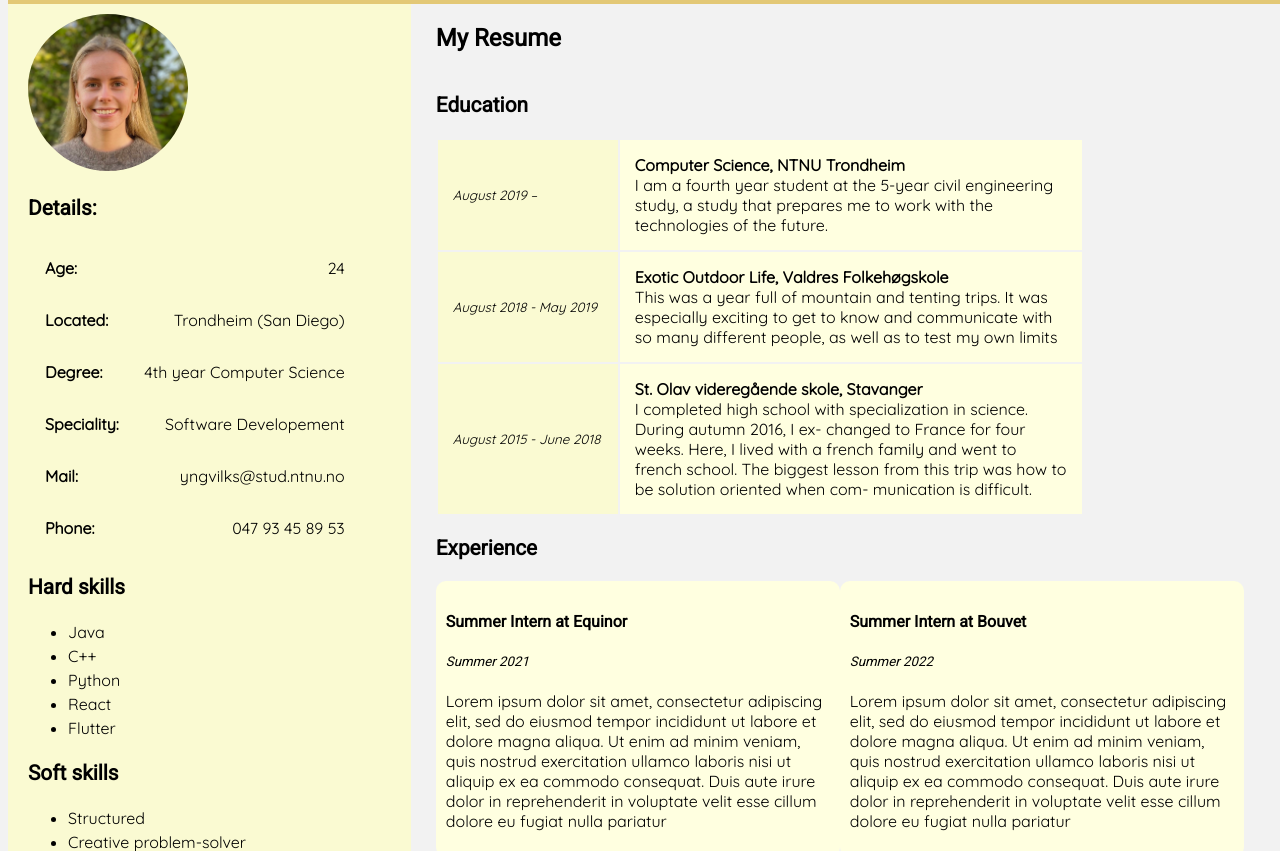
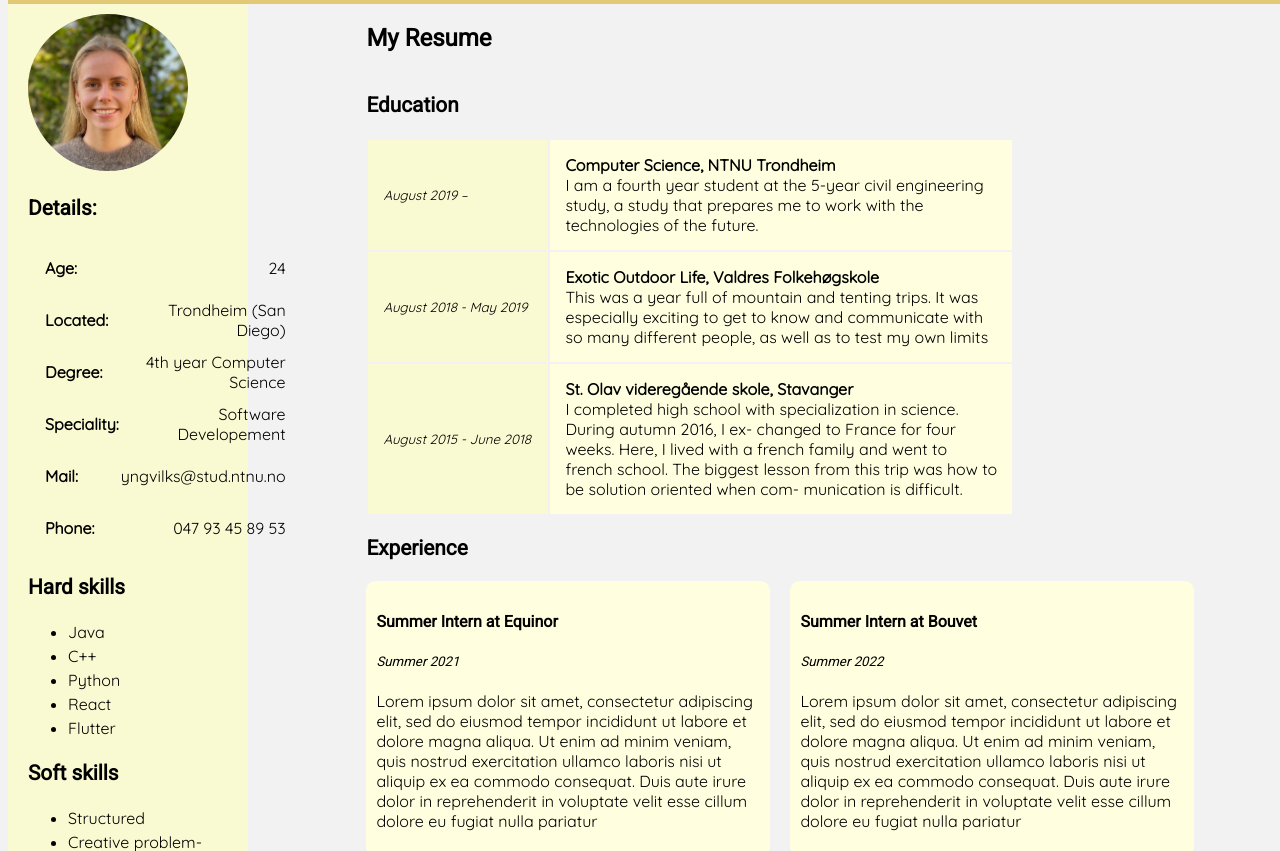
Before and after one commit to yngvilsk/cse134-hw4, a plain HTML site: page my-resume.html in a window 1280 px wide. Shown: the part 95-946 px from the top of the page. Drawn offline with Linux system fonts and the light colour scheme.

```diff
--- a/style.css
+++ b/style.css
@@ -199,6 +199,7 @@ h5 {
     flex-direction: column;
     padding-left: 20px;
     padding-right: 20px;
+    max-width: 200px;
 }
 
 #resume-details {
@@ -241,7 +242,7 @@ li {
     flex-direction: row;
     align-items: center;
     justify-content: flex-start;
-    row-gap: 20px;
+    gap: 20px;
     flex-flow: row wrap;
 }
 
@@ -322,7 +323,7 @@ summary {
     flex-direction: row;
     flex-flow: flex wrap;
     justify-content: center;
-    gap: 20px ;
+    gap: 20px;
 }
 
 #about-me-hobbies p {
```
